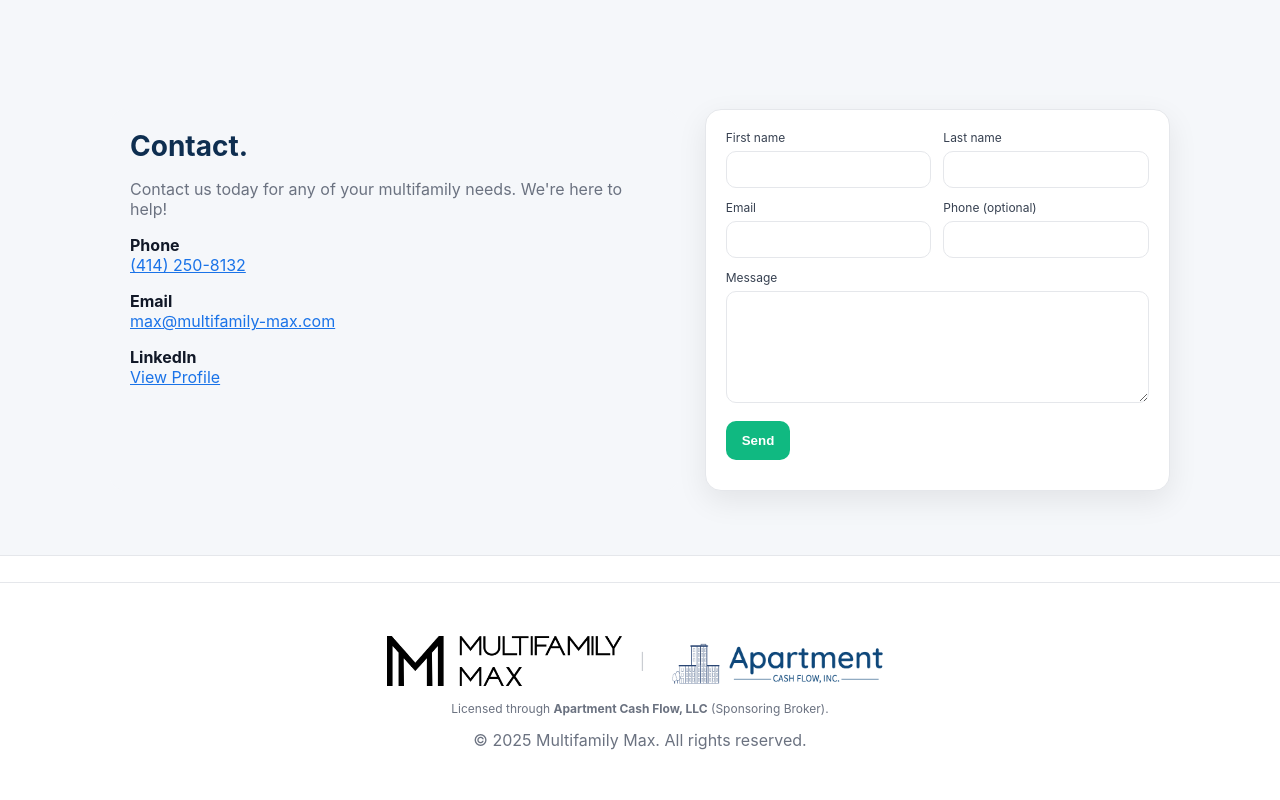
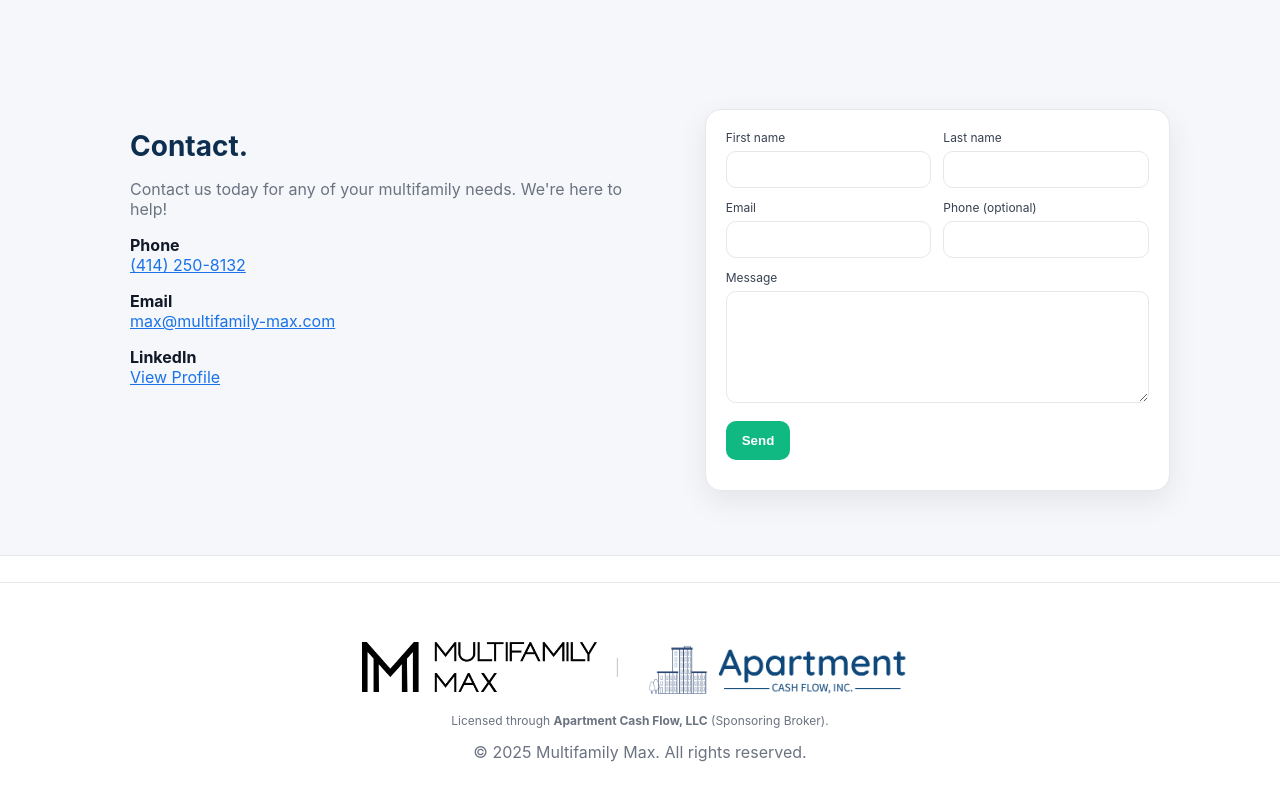
Before and after one commit to multifamilymax/multifamily-max-site, a plain HTML site: page index.html in a window 1280 px wide. Shown: the part 2812-3612 px from the top of the page. Drawn offline with Linux system fonts and the light colour scheme.

Commit message:
Update index.html

```diff
--- a/index.html
+++ b/index.html
@@ -18,8 +18,8 @@
 }
 
 .footer-logos img[alt*="Apartment Cash Flow"] {
-  height: 68px;          /* slightly taller for balance */
-  max-width: 230px;      /* lets it stretch a bit wider */
+  height: 80px;          /* slightly taller for balance */
+  max-width: 280px;      /* lets it stretch a bit wider */
   object-fit: contain;
   transform: translateY(1px); /* minor vertical alignment if needed */
 }
```
